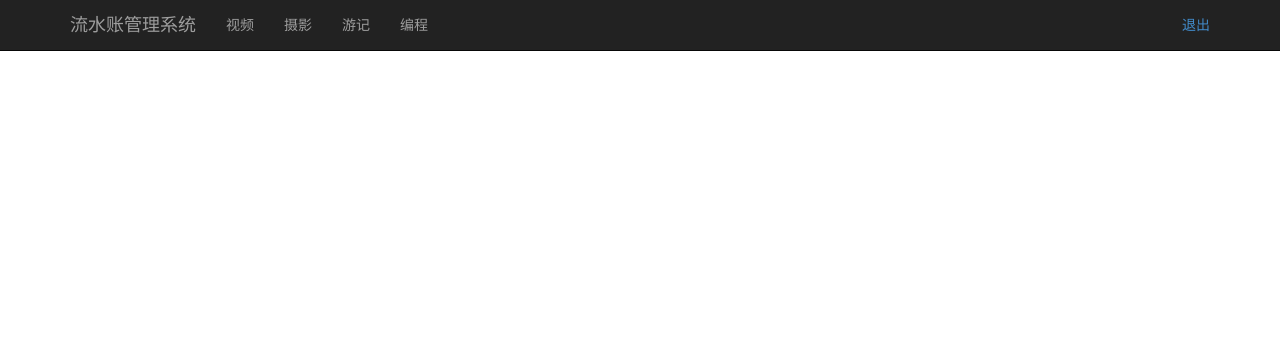
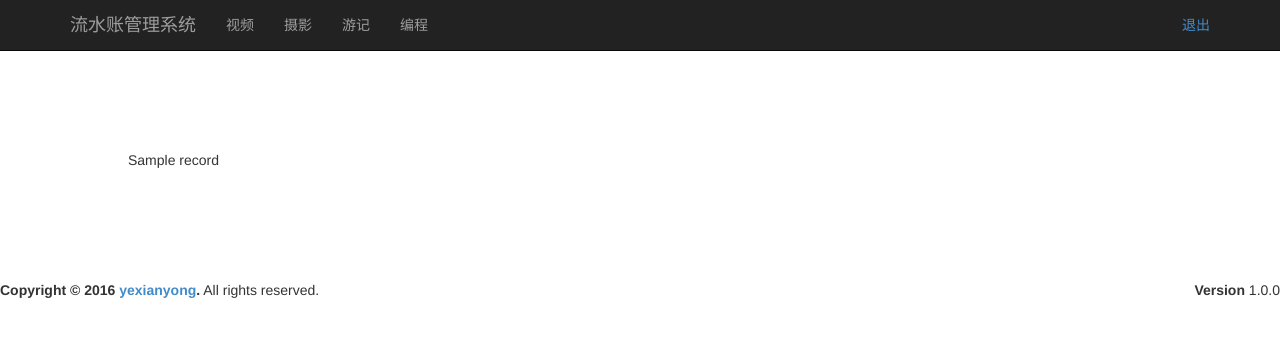
Before and after one commit to yexxyy/my_website, a Django app: page /management/ in a window 1280 px wide. Shown: the top 337 px of the page. Run offline with Django 3.2, Linux system fonts and the light colour scheme; a user stored in the database is signed in; tables that the repository leaves empty hold one stand-in row (values such as "Sample post"); some libraries are stand-ins or nearby versions.

Commit message:
未移除旧内容

```diff
--- a/mysite/management/static/management/css/manage_page.css
+++ b/mysite/management/static/management/css/manage_page.css
@@ -0,0 +1,7 @@
+
+.table_view{
+	padding-top: 150px;
+   	padding-left: 10%;
+   	padding-right: 10%;
+   	padding-bottom: 100px;
+}
--- a/mysite/management/static/management/js/manage.js
+++ b/mysite/management/static/management/js/manage.js
@@ -30,9 +30,33 @@ function get_list(type_str){
 			type:'get',
 			success:function(content){
 				console.log(content)
+				//移除之前内容
+				remove_tableview_content()
+				//添加内容
+				for (var i = 0; i < content.list.length; i++) {
+					create_list_view(content.list[i])
+				}
 			},
 			error:function(error){
 				console.log(error)
 		}
 	})
 }
+
+//创建cell
+function create_list_view(object){
+	var $container=$(".table_view") //获取容器
+	var $template=$("script#list_template") //cell模板
+
+	var $elem=$($template.html())
+	$elem.find(".title").text(object.title)
+
+	$container.append($elem)
+}
+
+//移除
+function remove_tableview_content(){
+	var $container=$(".table_view") //获取容器
+
+
+}
--- a/mysite/management/templates/management/manage_content.html
+++ b/mysite/management/templates/management/manage_content.html
@@ -1 +1,14 @@
 {% load staticfiles %}
+
+<div class="table_view">
+
+<!-- cell模板 -->
+	<script type="text/template" id="list_template">
+    	<div id="list_cell">
+
+    	<p class="title"></p>
+
+    	</div>
+	</script>
+
+</div><!-- table_view -->
--- a/mysite/management/templates/management/manage_page.html
+++ b/mysite/management/templates/management/manage_page.html
@@ -14,7 +14,8 @@
 	{% include "management/manage_topbar.html" %}
 
 
-
+	<!-- 列表内容 -->
+	{% include "management/manage_content.html" %}
 
 	<!-- 尾视图 -->
 	{% include "management/manage_footer.html" %}
```
